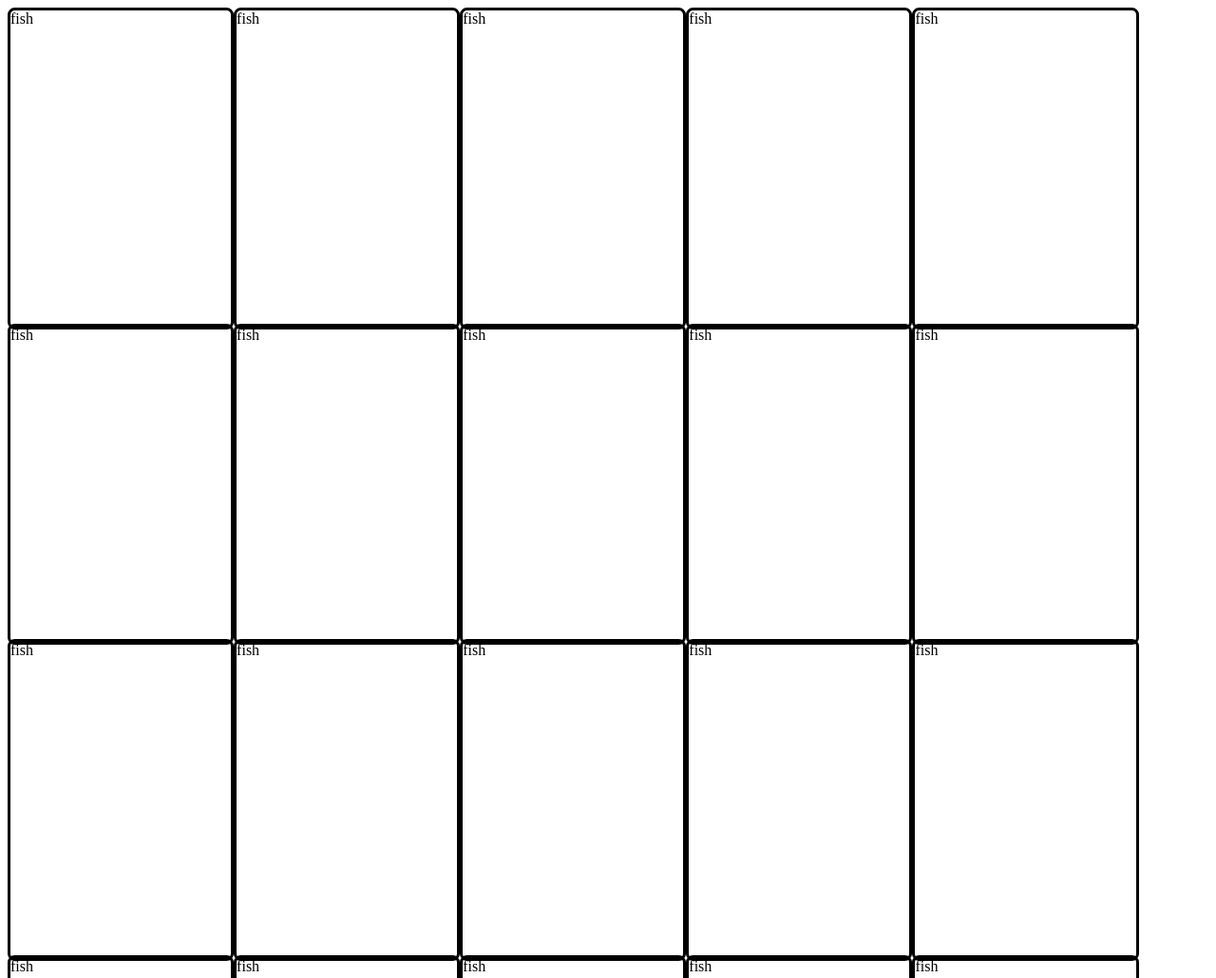
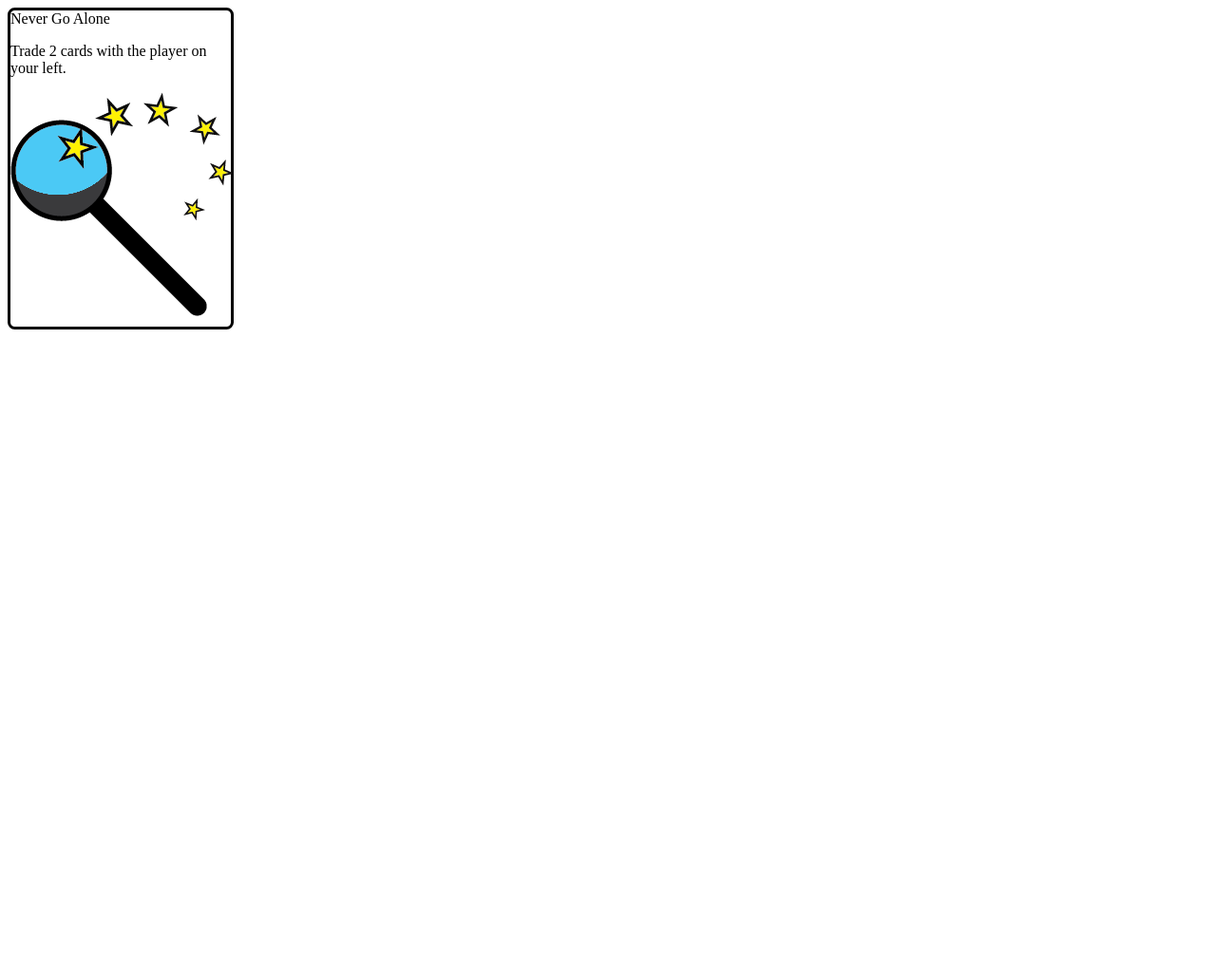
Before and after one commit to baxter-cs/CardRenderer, a plain HTML site: page index.html in a window 1280 px wide. Shown: the top 1030 px of the page at 95% size. After the commit the page ends 800 px from the top, so only its background shows below. Drawn offline with nearby package versions, Linux system fonts and the light colour scheme.

Commit message:
Fixed Pagination

```diff
--- a/index.html
+++ b/index.html
@@ -50,18 +50,22 @@
     <div class="card-grid" v-for="i in getPageCount()">
       <div class="card" v-for="card in getCardsOnPage(i)":key="card.name">
         <div class="name">{{ card.name }} </div>
+        <p v-for = "step in card.steps">{{step}}</p>
+        <img :src = "'icons/' + card.icon" />
       </div>
     </div>
   </div>
 
   <script>
     var cards = [
-      { name: "fish"},
+      { name: "Never Go Alone",
+        icon: "Wand.png",
+        steps: [
+          "Trade 2 cards with the player on your left."
+        ]
+      },
     ]
 
-    for (var i = 0; i < 30; i++){
-      cards.push({name:"fish"});
-    }
 
     var app = new Vue({
       el: '#app',
@@ -89,7 +93,7 @@
         },
         getCardsOnPage: function(page) {
           var out = [];
-          for (var i = page * 10; i < (page + 1) * 10; i++){
+          for (var i = (page - 1) * 10; i < (page) * 10; i++){
             if(typeof this.cards[i] !== 'undefined'){
               out.push(this.cards[i]);
             }
```
